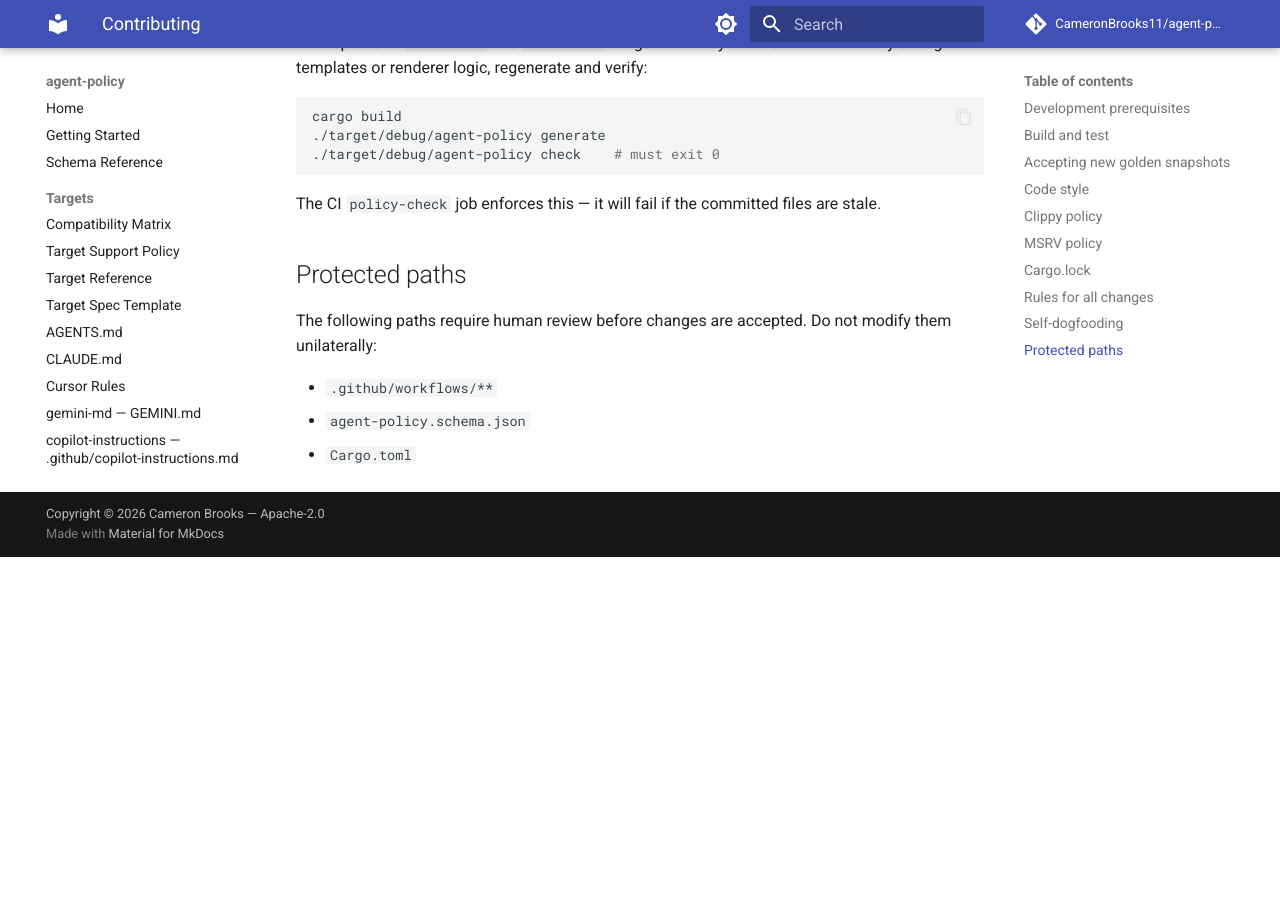
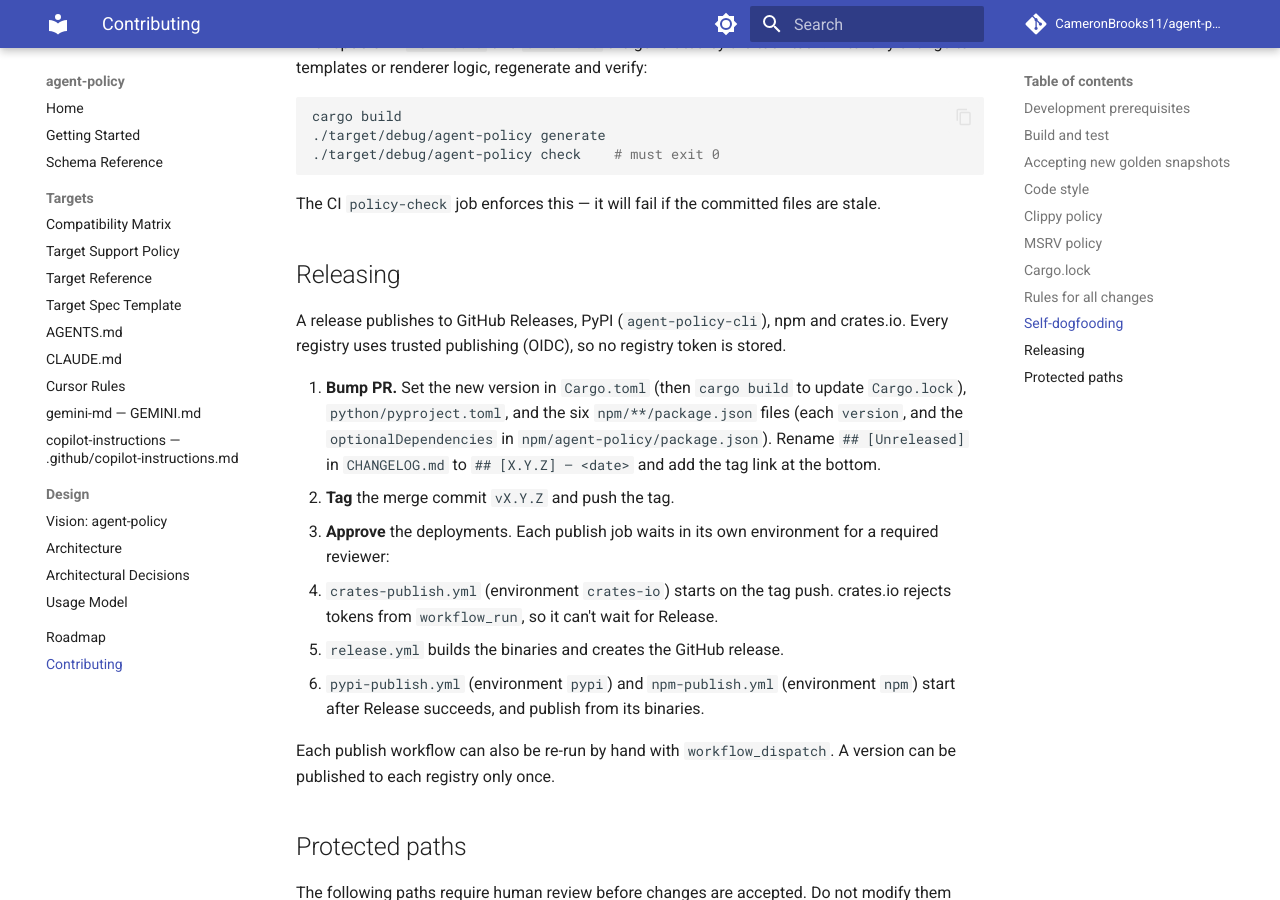
Before and after one commit to CameronBrooks11/agent-policy, an MkDocs documentation site: the page built from docs/contributing.md, in a window 1280 px wide and 900 px high, scrolled down 2447 px. Built offline with MkDocs 1.6.1 and Material for MkDocs 9.7.7, drawn with Linux system fonts in a browser that asks for light colours; comment, search, counter and statistics services are not loaded; before the commit the page ends 3004 px from its top, so only the background shows below that.

Commit message:
docs: document the release process
Nothing described how to cut a release now that all four targets
publish from CI. Add a Releasing section to both contributing guides:
the bump PR, the tag, and the three deployments to approve, including
why crates.io starts on the tag push rather than after Release.

Also bring the repo in line with what is published: the six npm
package.json files go to 0.7.1 (CI bumped them only on the runner),
the roadmap ticks the npm publish step, and CHANGELOG records the
crates.io trigger change from #38 under Unreleased.

```diff
--- a/docs/contributing.md
+++ b/docs/contributing.md
@@ -90,6 +90,19 @@ cargo build
 
 The CI `policy-check` job enforces this — it will fail if the committed files are stale.
 
+## Releasing
+
+A release publishes to GitHub Releases, PyPI (`agent-policy-cli`), npm and crates.io. Every registry uses trusted publishing (OIDC), so no registry token is stored.
+
+1. **Bump PR.** Set the new version in `Cargo.toml` (then `cargo build` to update `Cargo.lock`), `python/pyproject.toml`, and the six `npm/**/package.json` files (each `version`, and the `optionalDependencies` in `npm/agent-policy/package.json`). Rename `## [Unreleased]` in `CHANGELOG.md` to `## [X.Y.Z] — <date>` and add the tag link at the bottom.
+2. **Tag** the merge commit `vX.Y.Z` and push the tag.
+3. **Approve** the deployments. Each publish job waits in its own environment for a required reviewer:
+   - `crates-publish.yml` (environment `crates-io`) starts on the tag push. crates.io rejects tokens from `workflow_run`, so it can't wait for Release.
+   - `release.yml` builds the binaries and creates the GitHub release.
+   - `pypi-publish.yml` (environment `pypi`) and `npm-publish.yml` (environment `npm`) start after Release succeeds, and publish from its binaries.
+
+Each publish workflow can also be re-run by hand with `workflow_dispatch`. A version can be published to each registry only once.
+
 ## Protected paths
 
 The following paths require human review before changes are accepted. Do not modify them unilaterally:
```
Also changed, not shown: CHANGELOG.md (+6 -0 lines), CONTRIBUTING.md (+13 -0 lines), docs/roadmap.md (+1 -1 lines), 6 other files.
